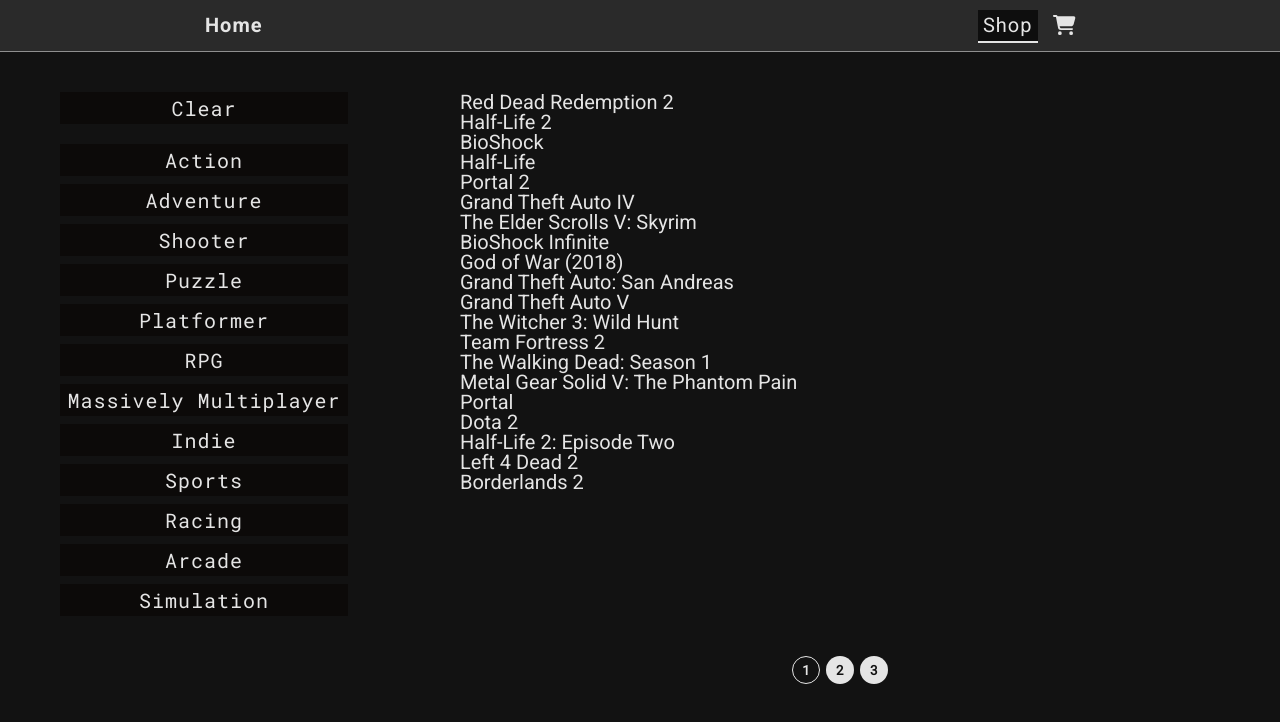
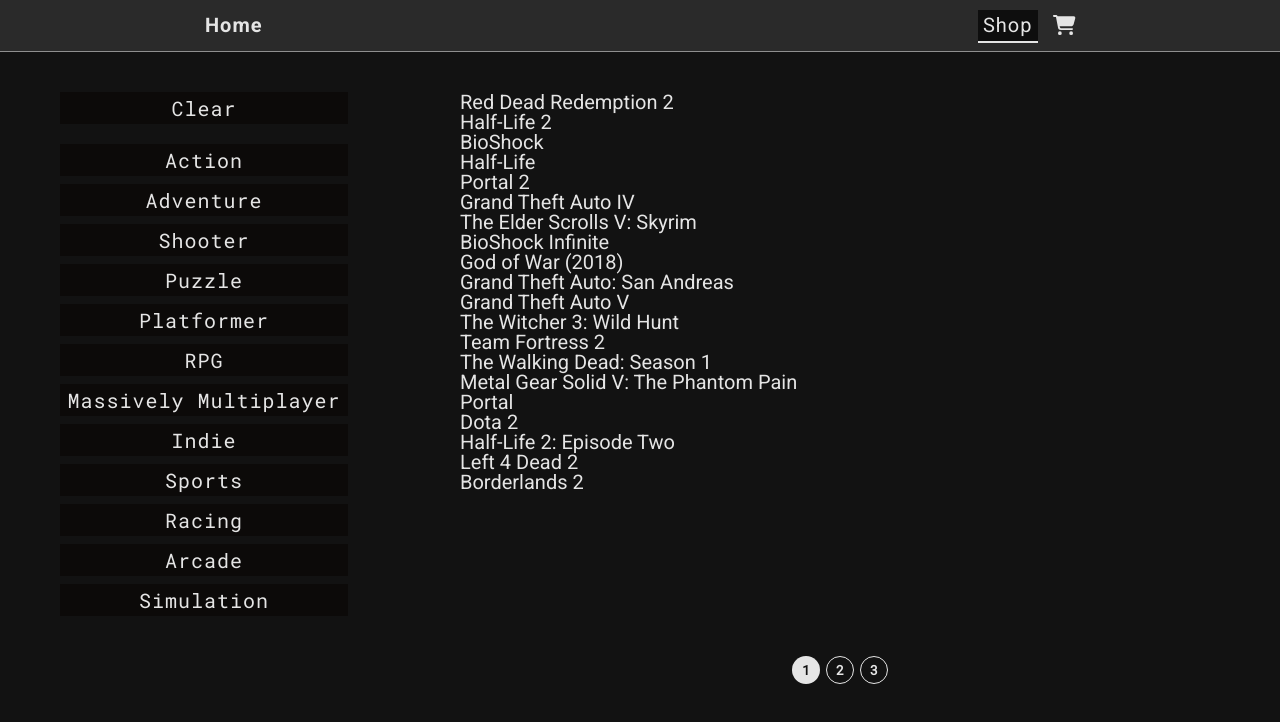
Before and after one commit to alleizon/shopping-cart, a React (Create React App) app: page /shop in a window 1280 px wide. Shown: the top 722 px of the page. Built offline with nearby package versions, Linux system fonts and the light colour scheme.

Commit message:
swaped active/inactive page button colors

```diff
--- a/src/css/Shop.css
+++ b/src/css/Shop.css
@@ -60,19 +60,19 @@
   width: 1.4rem;
   height: 1.4rem;
   font-weight: 600;
-  background-color: var(--light);
+  background-color: var(--dark);
   border-radius: 50%;
-  border: 1px solid transparent;
+  border: 1px solid var(--light);
   font-family: "Roboto Mono";
-  color: var(--dark);
+  color: var(--light);
   transition: all 0.2s ease-in-out;
 }
 
 #page-buttons > button:hover,
 #page-buttons .active-page {
-  background-color: var(--dark);
-  color: var(--light);
-  border: 1px solid var(--light);
+  background-color: var(--light);
+  color: var(--dark);
+  border: 1px solid transparent;
 }
 
 @media screen and (max-width: 900px) {
```
